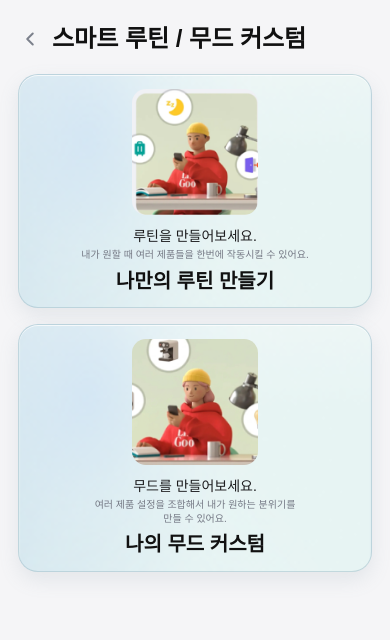
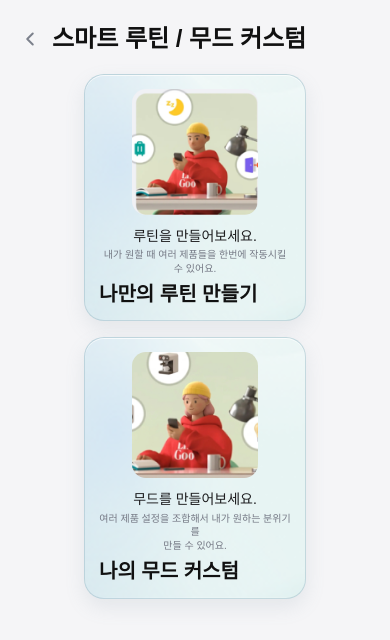
Before and after one commit to lgdx-finalpj/TheX_frontend, a React (Vite) app: page /smartroutine/create in a window 390 px wide. Shown: the top 640 px of the page. Built offline with nearby package versions, Linux system fonts and the light colour scheme; no server answers; a web font is replaced by a local one.

Commit message:
style: 스마트루틴 생성페이지 모바일 크기 맞추기

```diff
--- a/src/pages/SmartRoutineCreatePage.css
+++ b/src/pages/SmartRoutineCreatePage.css
@@ -71,11 +71,18 @@
   .smart-routine-create-content {
     gap: 16px;
     padding: 8px 18px 24px;
+    align-items: center;
   }
 
   .smart-routine-option {
+    width: min(100%, 222px);
+    aspect-ratio: 1 / 1;
     border-radius: 20px;
     padding: 14px;
+    margin-inline: auto;
+    display: flex;
+    flex-direction: column;
+    justify-content: center;
   }
 
   .smart-routine-option-image {
```
